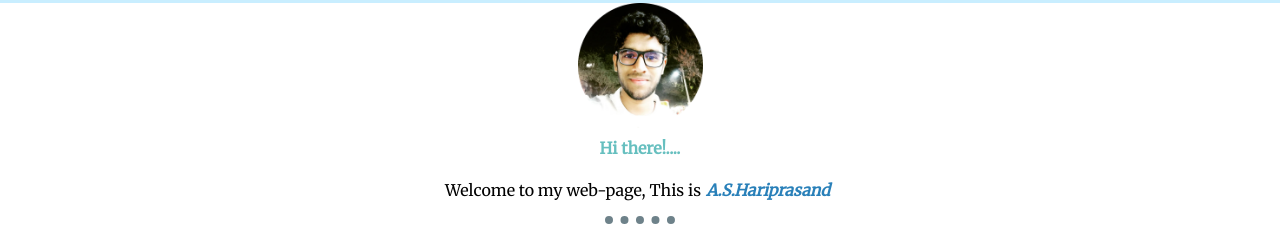
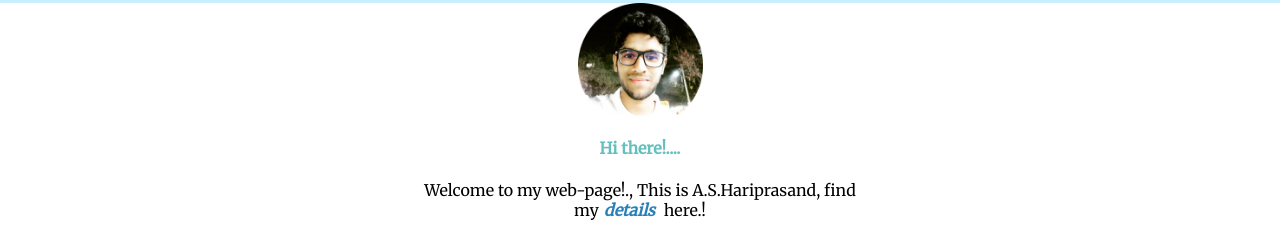
Before and after one commit to Luciferblaze/Hariprasand, a plain HTML site: page index.html in a window 1280 px wide. Shown: the part 780-1009 px from the top of the page. Drawn offline with Linux system fonts and the light colour scheme.

Commit message:
did changes in hari

```diff
--- a/index.html
+++ b/index.html
@@ -22,7 +22,7 @@
       <div class="profile">
         <img class="my-img" src="Images/Hari.png" alt="Hari-img" height="125px" width="125px">
         <h2 id="hi">Hi there!....</h2>
-        <p>Welcome to my web-page, This is<a id="resume" href="https://luciferblaze.github.io/Hariresume/"><i><b>A.S.Hariprasand</b></i></a></p>
+        <p>Welcome to my web-page!., This is A.S.Hariprasand, find my<a id="resume" href="https://luciferblaze.github.io/Hariresume/"><i><b>details</b></i></a> here.!</p>
       </div>
       <hr>
       <div class="skills">
```
